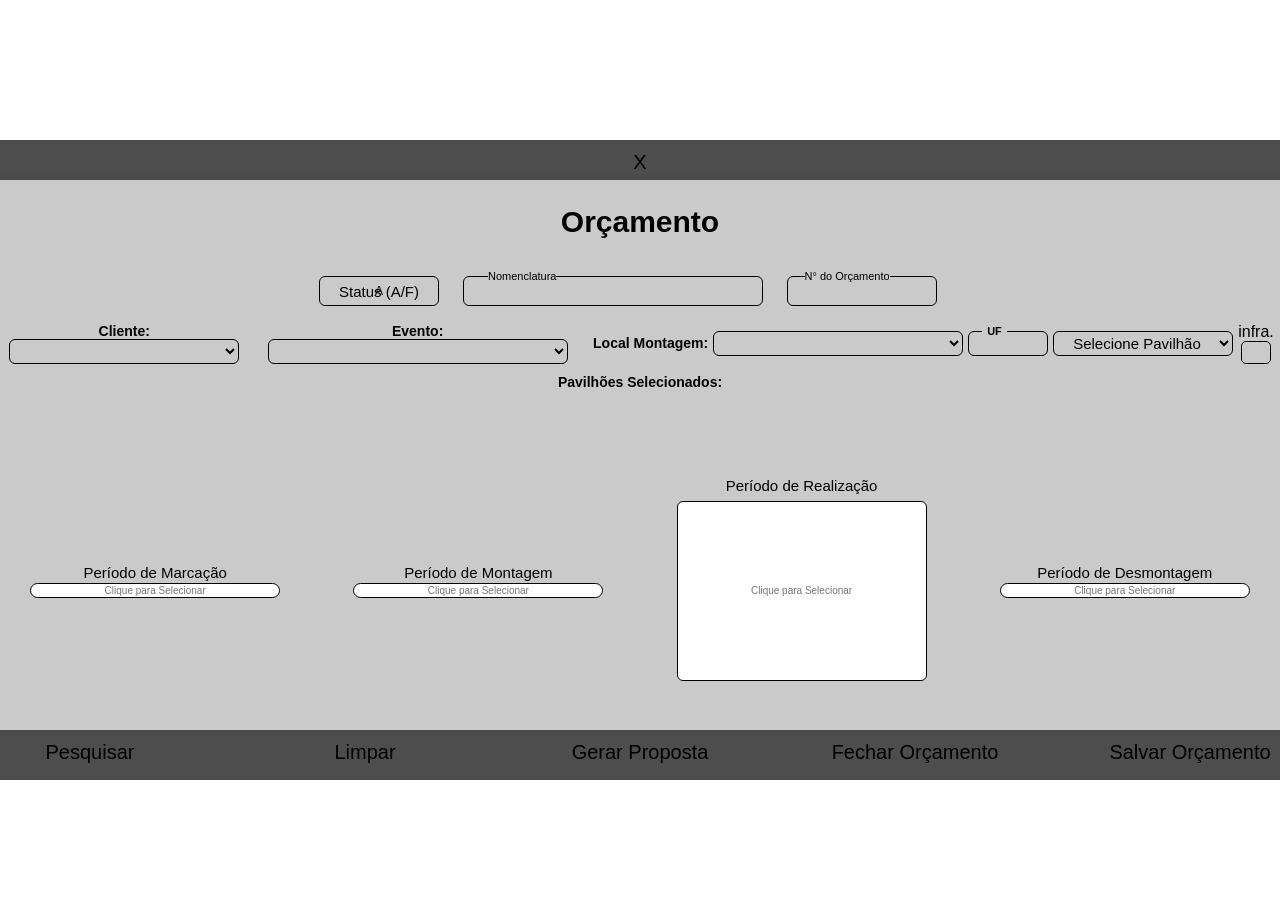
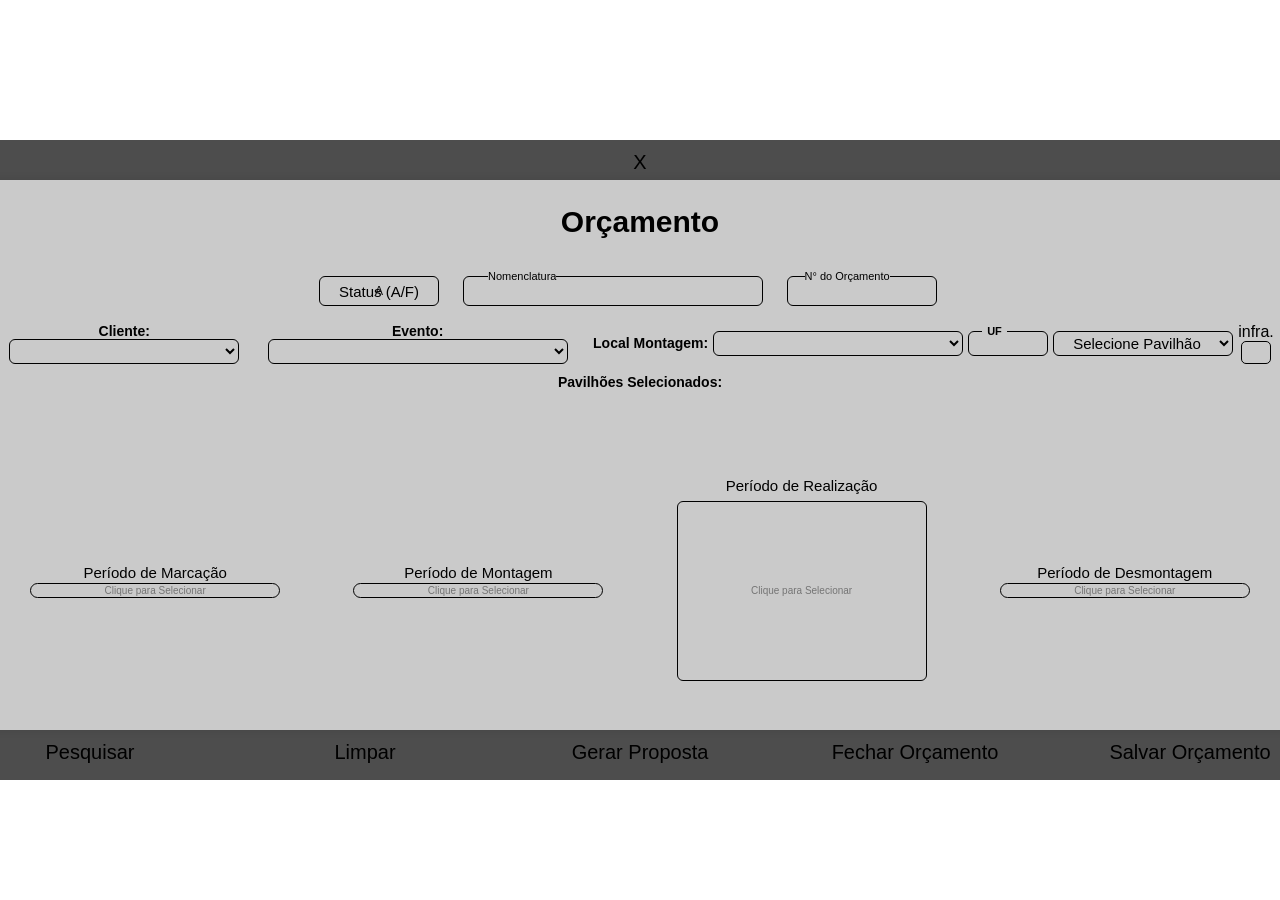

Orcamentos | Nova visualização de extraBonificados e Adicionais + geração de proposta Adicional

--- a/public/css/Modal/Orcamento.css
+++ b/public/css/Modal/Orcamento.css
@@ -502,6 +502,7 @@
     text-align: center;
     width: 100%;
     display: flex;
+    background: transparent;
     justify-content: center;
     align-self: center;
     font-size: 20px;
@@ -920,6 +921,7 @@ span.pavilhao-tag {
 
   td input.qtdProduto, td input.qtdDias{
     display: flex;
+    pointer-events: none;
     justify-content: center;
     align-items: center;
     width: 55px;
